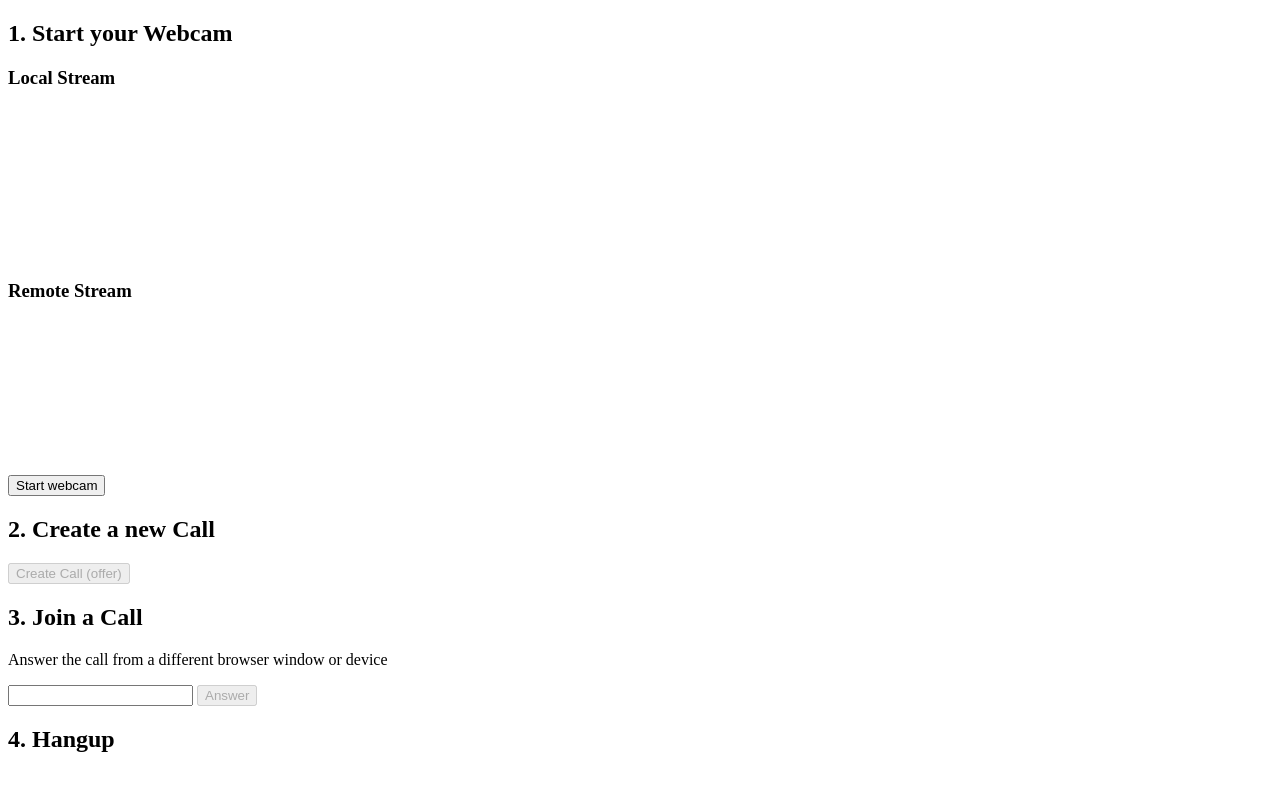
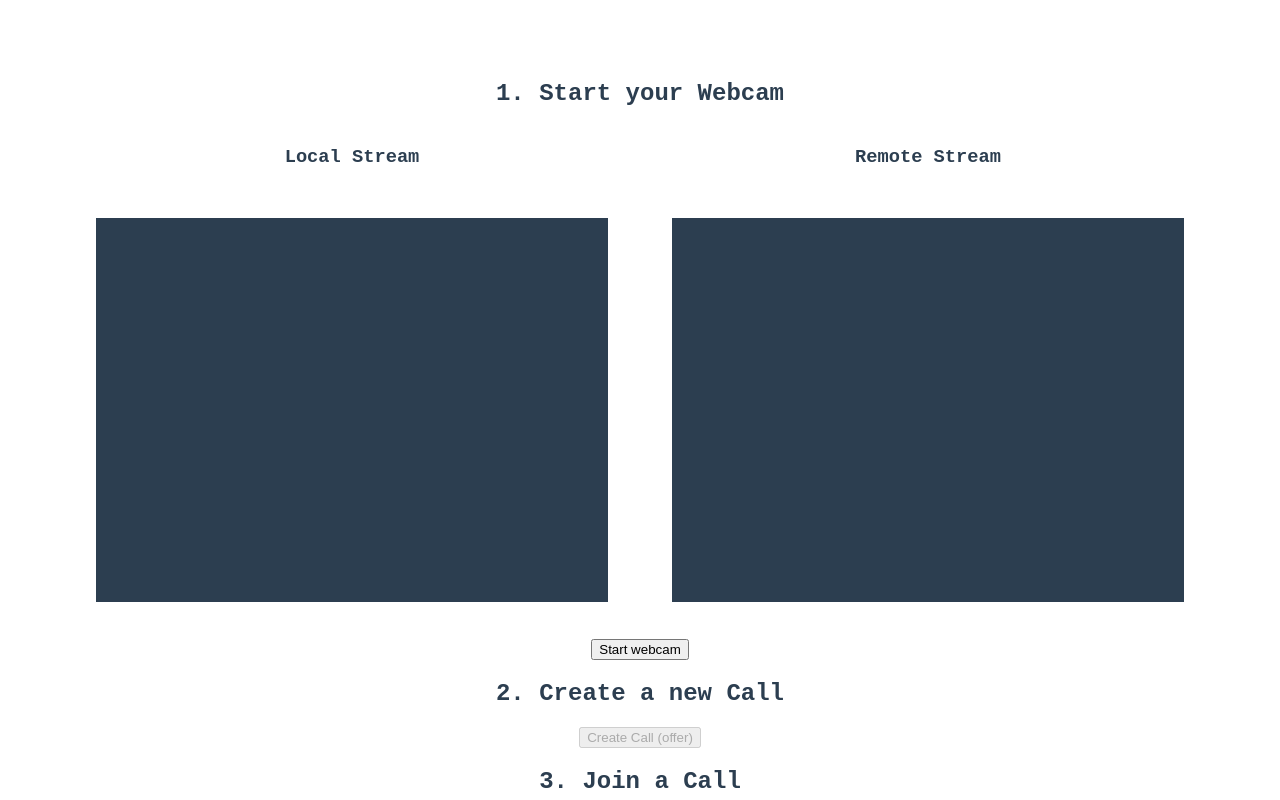
Before and after one commit to denesh-globotix/webrtc-trial, a website built with Vite: page index.html in a window 1280 px wide. Shown: the top 800 px of the page. Built offline with nearby package versions, Linux system fonts and the light colour scheme; some packages are replaced by stand-ins of ours.

Commit message:
adding some css

```diff
--- a/index.html
+++ b/index.html
@@ -31,20 +31,7 @@
     <input id="callInput" />
     <button id="answerButton" disabled>Answer</button>
 
-    <h2>4. Hangup</h2><!DOCTYPE html>
-    <html lang="en">
-      <head>
-        <meta charset="UTF-8" />
-        <link rel="icon" type="image/svg+xml" href="favicon.svg" />
-        <meta name="viewport" content="width=device-width, initial-scale=1.0" />
-        <title>Vite App</title>
-      </head>
-      <body>
-        <div id="app"></div>
-        <script type="module" src="/main.js"></script>
-      </body>
-    </html>
-
+    <h2>4. Hangup</h2>
 
     <button id="hangupButton" disabled>Hangup</button>
 
--- a/style.css
+++ b/style.css
@@ -6,3 +6,27 @@
   color: #2c3e50;
   margin-top: 60px;
 }
+
+@import url('https://fonts.googleapis.com/css2?family=Syne+Mono&display=swap');
+
+body {
+  font-family: 'Syne Mono', monospace;
+  -webkit-font-smoothing: antialiased;
+  -moz-osx-font-smoothing: grayscale;
+  text-align: center;
+  color: #2c3e50;
+  margin: 80px 10px;
+}
+
+video {
+  width: 40vw;
+  height: 30vw;
+  margin: 2rem;
+  background: #2c3e50;
+}
+
+.videos {
+  display: flex;
+  align-items: center;
+  justify-content: center;
+}
```
